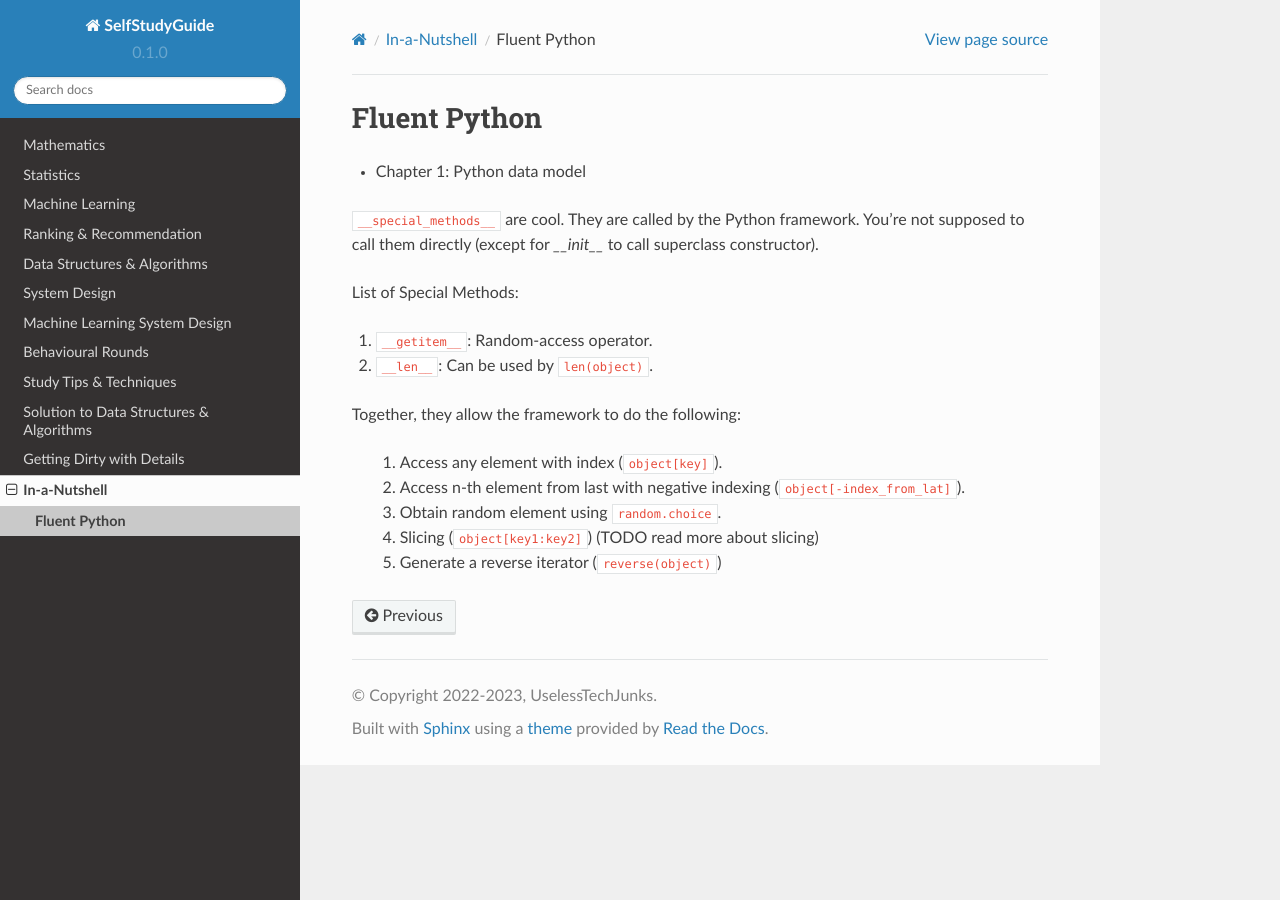
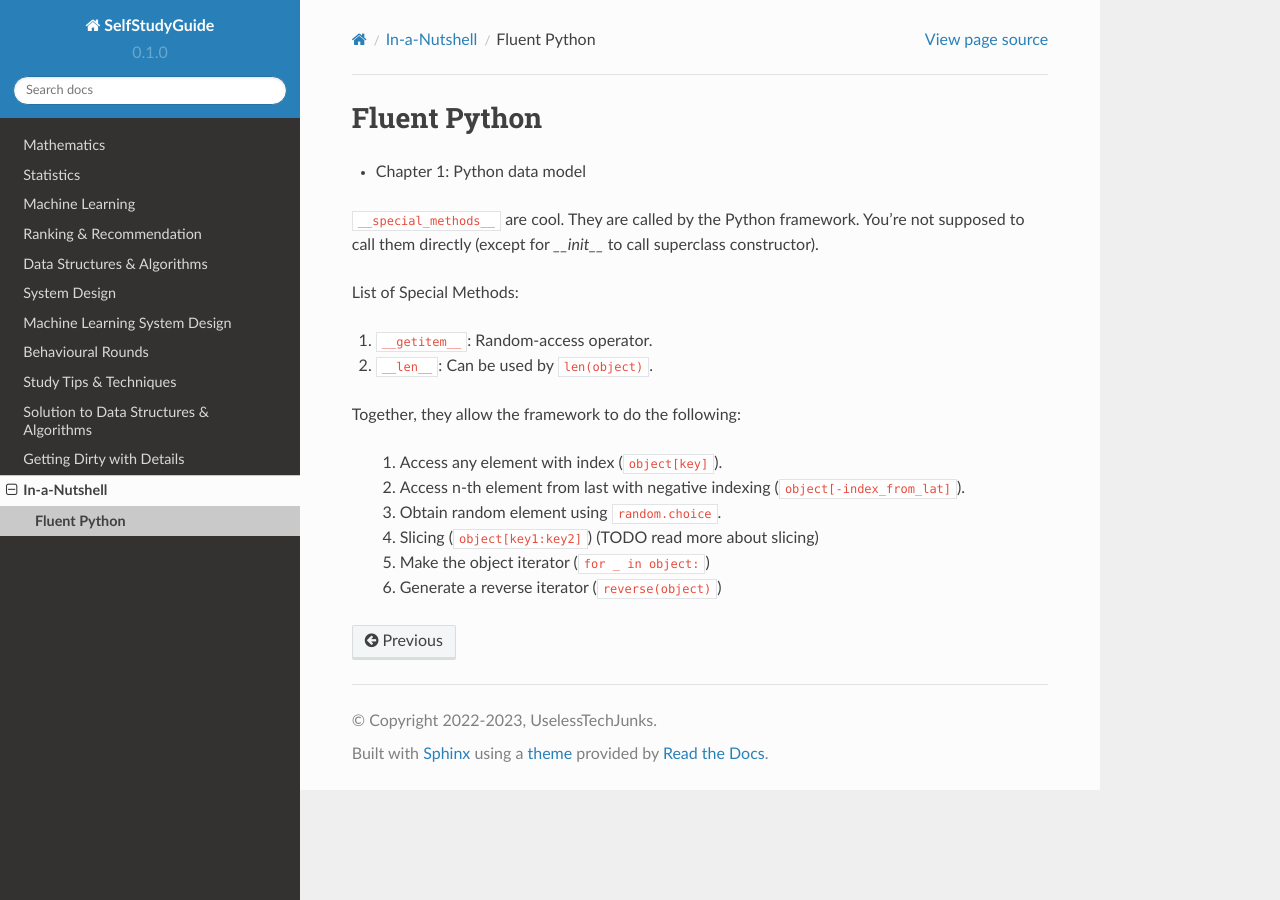
Before and after one commit to uselesstechjunks/leetcode, a Sphinx documentation site: the page built from docs/source/fluent-python.rst, in a window 1280 px wide. Built offline with Sphinx 7.4.7 and the Read the Docs theme 2.0.0, drawn with Linux system fonts in a browser that asks for light colours.

Commit message:
Update fluent-python.rst

```diff
--- a/docs/source/fluent-python.rst
+++ b/docs/source/fluent-python.rst
@@ -16,4 +16,5 @@ Together, they allow the framework to do the following:
   #. Access n-th element from last with negative indexing (``object[-index_from_lat]``).
   #. Obtain random element using ``random.choice``.
   #. Slicing (``object[key1:key2]``) (TODO read more about slicing)
+  #. Make the object iterator (``for _ in object:``)
   #. Generate a reverse iterator (``reverse(object)``)
```
